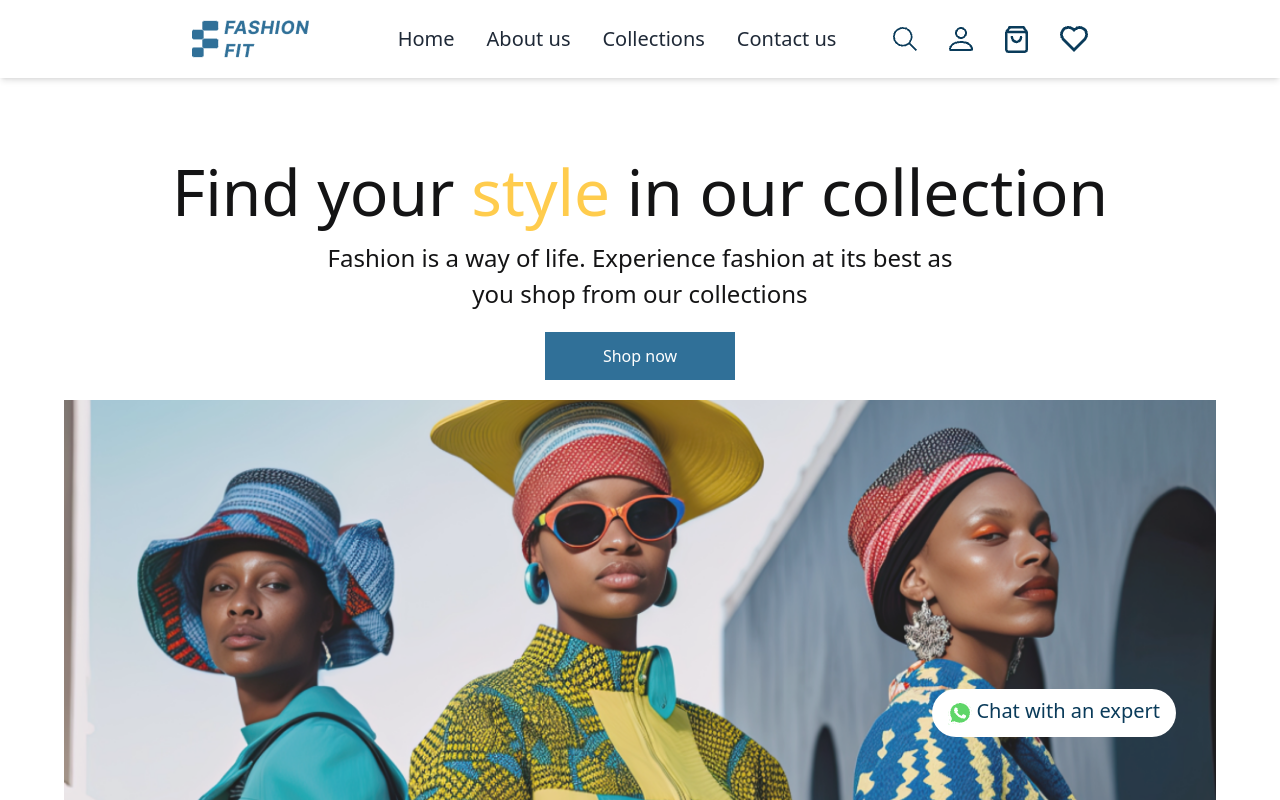
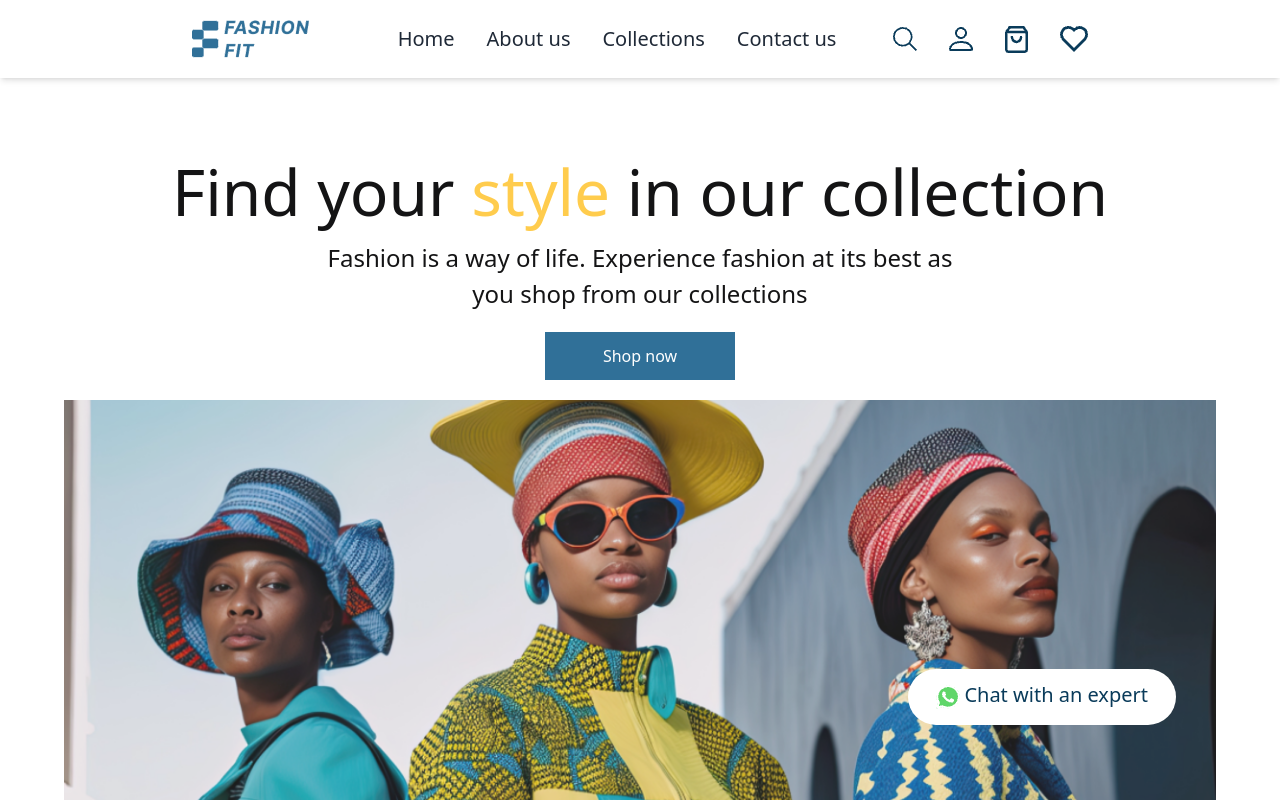
Before and after one commit to alimuhammeddev/Fashion-Fit, a React (Vite) app: page / in a window 1280 px wide. Shown: the top 800 px of the page. Built offline with nearby package versions, Linux system fonts and the light colour scheme.

Commit message:
debugging hero section

```diff
--- a/src/App.jsx
+++ b/src/App.jsx
@@ -1,5 +1,5 @@
 import styles from './style'
-import { Hero, Navbar,} from './Components';
+import { Collection, Hero, Navbar,} from './Components';
 
 const App = () =>
   (
@@ -16,6 +16,14 @@ const App = () =>
           <Hero />
         </div>
       </div>
+
+      <div className='bg-[#F9F3EE] mt-20'>
+        <div className={`${styles.paddingX} ${styles.flexCenter}`}>
+          <div className={`${styles.boxWidth} mt-36`}>
+            <Collection />
+          </div>
+        </div>
+      </div>
     </div>
   );
 
--- a/src/Components/Hero.jsx
+++ b/src/Components/Hero.jsx
@@ -12,13 +12,16 @@ const Hero = () => {
             <button className='bg-[#307098] w-[190px] h-[48px] text-[#ffffff]'>Shop now</button>
         </div>
 
-        <div className='mt-5 flex justify-center relative'>
+
+
+        <div className='mt-5 flex justify-center relative z-10'>
             <img src={hero} alt=""/>
-            <div className="absolute top-1/2 lg:right-10 right-0 rounded-full transform translate-y-50 bg-white px-4 py-3 flex items-center space-x-1 lg:mt-10">
+            <div className="absolute top-1/2 lg:right-10 right-0 rounded-full transform translate-y-50 bg-white px-7 py-4 flex items-center space-x-1 lg:mt-5 z-20">
                 <img src={whatsapp} alt="" />
                 <p className="text-[#0A3B5A] text-xl -mt-1">Chat with an expert</p>
             </div>
         </div>
+
     </section>
   )
 }
--- a/src/Components/index.js
+++ b/src/Components/index.js
@@ -1,9 +1,11 @@
 import Navbar from "./Navbar";
 import Hero from "./Hero";
+import Collection from "./Collection";
 
 
 
 export {
     Navbar,
     Hero,
+    Collection,
 }
```
